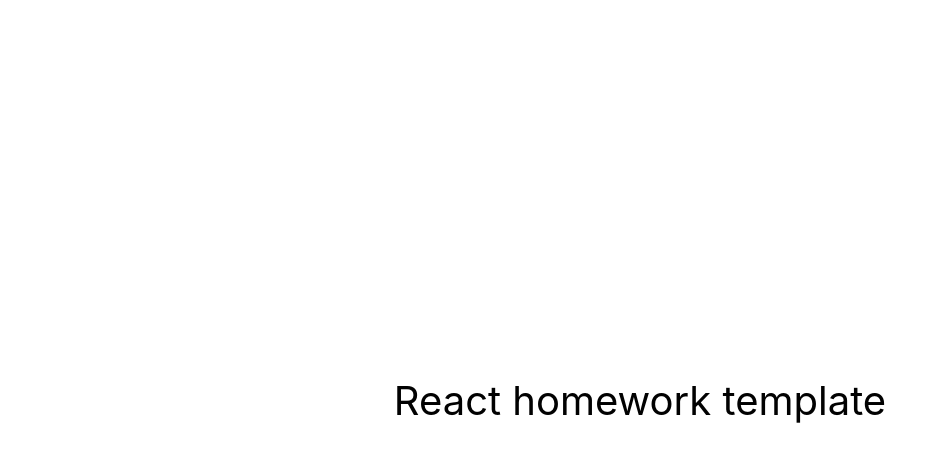
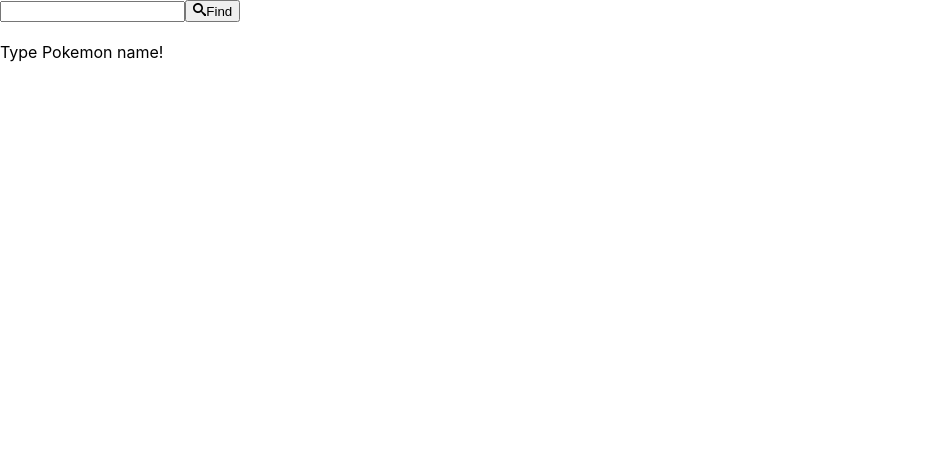
Before and after one commit to IMissOdeToCode/goit-react-hw-03-image-finder, a React (Create React App) app: page / in a window 1280 px wide. Shown: the top 462 px of the page, without its empty margins (0-947 px from the left). Built offline with nearby package versions, Linux system fonts and the light colour scheme.

Commit message:
basic-function-before-refactoring

```diff
--- a/package.json
+++ b/package.json
@@ -7,10 +7,13 @@
     "@testing-library/jest-dom": "^5.16.3",
     "@testing-library/react": "^12.1.4",
     "@testing-library/user-event": "^13.5.0",
+    "axios": "^1.3.1",
     "prop-types": "^15.8.1",
     "react": "^18.1.0",
     "react-dom": "^18.1.0",
+    "react-icons": "^4.7.1",
     "react-scripts": "5.0.1",
+    "react-toastify": "^9.1.1",
     "web-vitals": "^2.1.3"
   },
   "scripts": {
--- a/src/components/App.jsx
+++ b/src/components/App.jsx
@@ -1,16 +1,29 @@
-export const App = () => {
-  return (
-    <div
-      style={{
-        height: '100vh',
-        display: 'flex',
-        justifyContent: 'center',
-        alignItems: 'center',
-        fontSize: 40,
-        color: '#010101'
-      }}
-    >
-      React homework template
-    </div>
-  );
-};
+import { Component } from 'react';
+import { ToastContainer } from 'react-toastify';
+import 'react-toastify/dist/ReactToastify.css';
+
+// import PokeApi from './PokeApi/PokeApi';
+import PokemonForm from './PokeApi/PokemonForm';
+import PokemonInfo from './PokeApi/PokemonInfo';
+
+class App extends Component {
+  state = { pokemonName: '' };
+
+  handleFormSubmit = pokemonName => {
+    this.setState({ pokemonName });
+  };
+
+  render() {
+    const { pokemonName } = this.state;
+
+    return (
+      <>
+        <PokemonForm onSubmit={this.handleFormSubmit} />
+        <PokemonInfo pokemonName={pokemonName} />
+        <ToastContainer />
+      </>
+    );
+  }
+}
+
+export default App;
--- /dev/null
+++ b/src/components/PokeApi/PokeApi.jsx
@@ -0,0 +1,22 @@
+import { Component } from 'react';
+
+class PokeApi extends Component {
+  state = {
+    pokemon: null,
+    loading: false,
+  };
+
+  componentDidMount() {}
+
+  render() {
+    const { pokemon, loading } = this.state;
+    return (
+      <>
+        <div>{loading && <h1>Loading...</h1>}</div>
+        <div>{this.state.pokemon && <div>{pokemon.name}</div>}</div>
+      </>
+    );
+  }
+}
+
+export default PokeApi;
--- /dev/null
+++ b/src/components/PokeApi/PokemonForm.jsx
@@ -0,0 +1,47 @@
+import { Component } from 'react';
+import { ImSearch } from 'react-icons/im';
+import { toast } from 'react-toastify';
+
+const styles = { form: { marginBottom: 20 } };
+
+class PokemonForm extends Component {
+  state = {
+    pokemonName: '',
+  };
+
+  handleChange = event => {
+    this.setState({ pokemonName: event.currentTarget.value.toLowerCase() });
+  };
+
+  handleSubmit = event => {
+    event.preventDefault();
+    this.props.onSubmit(this.state.pokemonName);
+    if (this.state.pokemonName.trim() === '') {
+      return toast.warn('🦄 empty search field!');
+    }
+
+    this.setState({ pokemonName: '' });
+  };
+
+  render() {
+    return (
+      <form
+        onSubmit={this.handleSubmit}
+        style={styles.form}
+      >
+        <input
+          type="text"
+          name="pokemonName"
+          value={this.state.pokemonName}
+          onChange={this.handleChange}
+        />
+        <button type="submit">
+          <ImSearch style={{ margiRight: 0 }} />
+          Find
+        </button>
+      </form>
+    );
+  }
+}
+
+export default PokemonForm;
--- /dev/null
+++ b/src/components/PokeApi/PokemonInfo.jsx
@@ -0,0 +1,66 @@
+import { Component } from 'react';
+
+import {
+  STATUS_IDLE,
+  STATUS_PENDING,
+  STATUS_REJECTED,
+  STATUS_RESOLVED,
+} from './status';
+
+class PokemonInfo extends Component {
+  state = { pokemon: null, loading: false, error: null, status: STATUS_IDLE };
+
+  componentDidUpdate(prevProps, prevState) {
+    const prevName = prevProps.pokemonName;
+    const nextName = this.props.pokemonName;
+
+    if (prevName !== nextName) {
+      this.setState({ status: STATUS_PENDING });
+
+      fetch(`https://pokeapi.co/api/v2/pokemon/${this.props.pokemonName}`)
+        .then(response => {
+          if (response.ok) {
+            return response.json();
+          }
+
+          return Promise.reject(
+            new Error(`No ${this.props.pokemonName} pokemon here`)
+          );
+        })
+        .then(pokemon => this.setState({ pokemon, status: STATUS_RESOLVED }))
+        .catch(error => this.setState({ error, status: STATUS_REJECTED }));
+    }
+  }
+
+  render() {
+    const { pokemon, error, status } = this.state;
+    const { pokemonName } = this.props;
+
+    if (status === STATUS_IDLE) {
+      return <div>Type Pokemon name!</div>;
+    }
+
+    if (status === STATUS_PENDING) {
+      return <div>Loading...</div>;
+    }
+
+    if (status === STATUS_REJECTED) {
+      return <div>{error.message}</div>;
+    }
+
+    if (status === STATUS_RESOLVED) {
+      return (
+        <div>
+          <p>{pokemon.name}</p>
+          <img
+            src={pokemon.sprites.other['official-artwork'].front_default}
+            alt=""
+            width="240"
+          />
+        </div>
+      );
+    }
+  }
+}
+
+export default PokemonInfo;
--- /dev/null
+++ b/src/components/PokeApi/status.js
@@ -0,0 +1,4 @@
+export const STATUS_IDLE = 'idle';
+export const STATUS_PENDING = 'pending';
+export const STATUS_REJECTED = 'rejected';
+export const STATUS_RESOLVED = 'resolved';
--- a/src/index.js
+++ b/src/index.js
@@ -1,10 +1,10 @@
 import React from 'react';
 import ReactDOM from 'react-dom/client';
-import { App } from 'components/App';
+import App from 'components/App';
 import './index.css';
 
 ReactDOM.createRoot(document.getElementById('root')).render(
-  <React.StrictMode>
-    <App />
-  </React.StrictMode>
+  // <React.StrictMode>
+  <App />
+  // </React.StrictMode>
 );
```
Also changed, not shown: .prettierrc.json, 1 other file (tests, documents, lock files or other folders).
